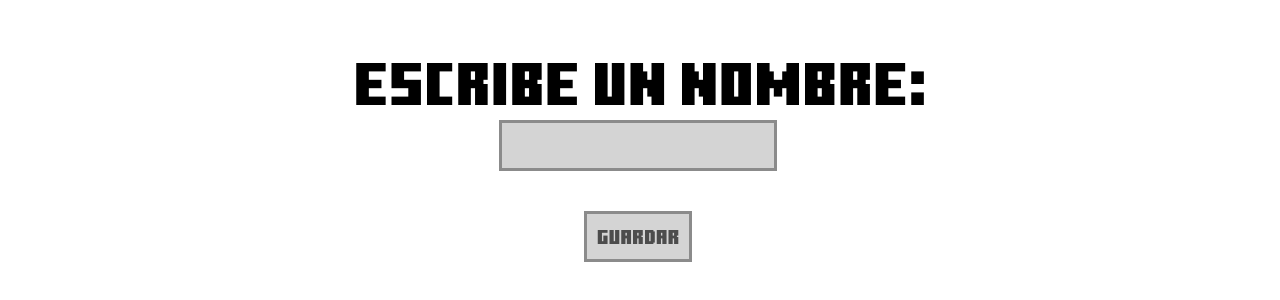
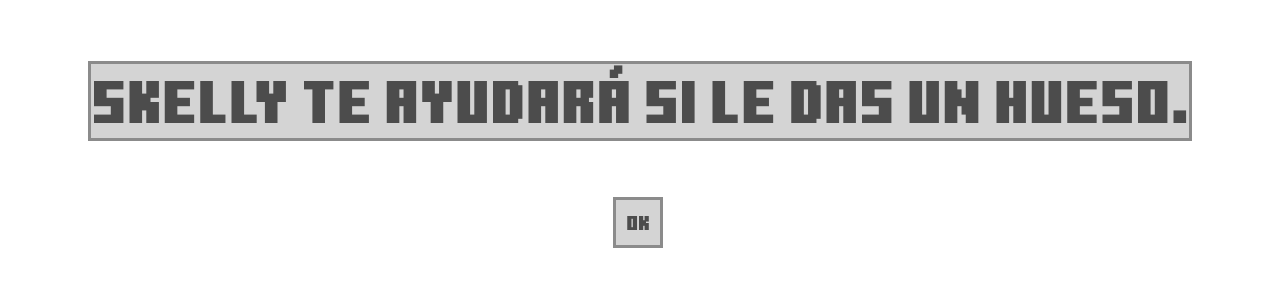
Before and after one commit to martinKindall/minecraft_bedrock_experiments, a website: page packs/resources/experimental_ui/skelly.html in a window 1280 px wide. Shown: the part 206-506 px from the top of the page. Drawn offline with Linux system fonts and the light colour scheme.

Commit message:
Not requiring skelly name, was not possible to get keyboard input atm.

```diff
--- a/packs/resources/experimental_ui/skelly.html
+++ b/packs/resources/experimental_ui/skelly.html
@@ -9,33 +9,26 @@
 <body>
 <div id="_body_" class="screenBox">
 	<div class="GameMessage">
-		<p>Escribe un nombre:</p>
-		<input type="text" id="inputName" name="inputName"/>
+		<p class="pStyle">Skelly te ayudará si le das un hueso.</p>
 		<br/><br/>
-		<button id="saveName">Guardar</button>
+		<button class="buttonStyle buttonSize" id="continue">Ok</button>
 	</div>
 </div>
 </body>
 
 <script type="text/javascript">
 
-    // Get a handle to the scripting interface on creation.
-    // The script interface can trigger events to the client script
     let scriptInterface = null;
     engine.on("facet:updated:core.scripting", function (interface) {
         scriptInterface = interface;
     });
     engine.trigger("facet:request", ["core.scripting"]);
 
-    // Grab the start button element
-    const startButton = document.getElementById("saveName");
-    const inputName = document.getElementById("inputName");
-    // When the start button is pressed send a message to the client script
+    const startButton = document.getElementById("continue");
     startButton.addEventListener("click", function () {
         scriptInterface.triggerEvent(
             JSON.stringify({
-                "id": "SkellySetName",
-                "name": inputName.value
+                "id": "SkellySetName"
             })
         );
     });
--- a/packs/resources/experimental_ui/styles.css
+++ b/packs/resources/experimental_ui/styles.css
@@ -12,7 +12,16 @@ p {
 	padding: 0;
 }
 
-input {
+.pStyle {
+	color: #4C4C4C;
+	background-color: #d4d4d4;
+	border: 3px solid #8b8b8b;
+	font-family: 'MinecraftTen';
+	font-size: 12px;
+	margin-bottom: 1rem
+}
+
+.buttonStyle {
 	color: #4C4C4C;
 	background-color: #d4d4d4;
 	padding-left: 10px;
@@ -26,23 +35,9 @@ input {
 	display: flex;
 	border: 3px solid #8b8b8b;
 	font-family: 'MinecraftTen';
-	font-size: 20px;
 }
 
-button {
-	color: #4C4C4C;
-	background-color: #d4d4d4;
-	padding-left: 10px;
-	padding-right: 10px;
-	padding-top: 10px;
-	padding-bottom: 10px;
-	margin-top: 0;
-	margin-bottom: 0;
-	margin-left: 0;
-	margin-right: 4px;
-	display: flex;
-	border: 3px solid #8b8b8b;
-	font-family: 'MinecraftTen';
+.buttonSize {
 	font-size: 20px;
 }
 
```
Also changed, not shown: packs/resources/experimental_ui/hello.html (+1 -1 lines).
